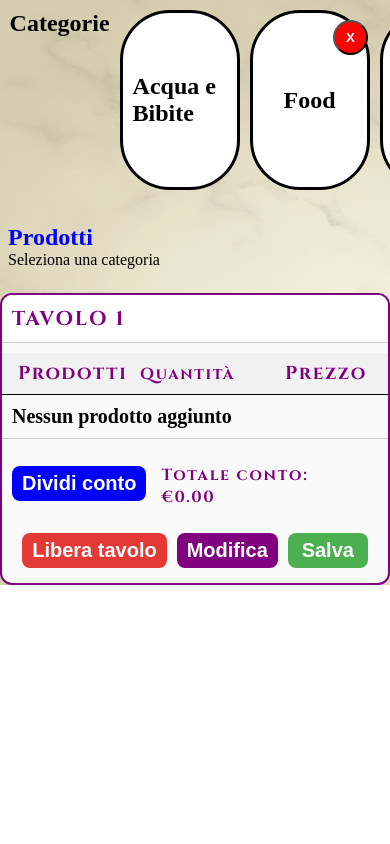
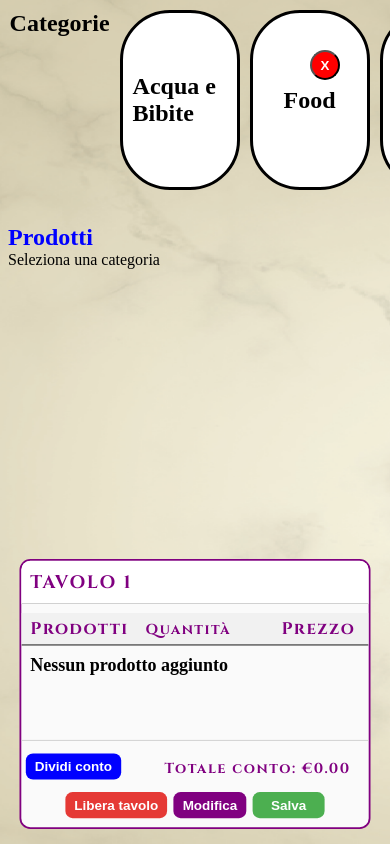
Before and after one commit to AndreaPetri11/GestionaleBar, a React (Vite) app: page /table/1 in a window 390 px wide. Built offline with nearby package versions, Linux system fonts and the light colour scheme.

Commit message:
modifiche css per responsive

```diff
--- a/src/App.css
+++ b/src/App.css
@@ -3,10 +3,11 @@
 
 .mainLayout {
   display: flex;
-  width: 100%;
-  gap: 0px;
+  gap: 10px;
   padding: 20px;
+  align-items: stretch;
 }
+
 header {
   display: inline-block;
 }
@@ -15,23 +16,25 @@ header {
 .containerTables {
   display: grid;
   grid-template-columns: repeat(4, 1fr);
-  gap: 12px;
-  width: 100%;
+  gap: 10px;
+  height: 100%;
 }
 
 /* DESKTOP */
 @media (min-width: 1200px) {
   .containerTables {
     grid-template-columns: repeat(8, 90px);
-    width: 80%;
-    height: 80%;
   }
 }
 
 .tablePreview {
-  width: 100%;
-  max-height: 80vh;
-  overflow-y: auto;
+  flex: 0 0 400px;
+  height: 100%;
+  display: flex;
+  flex-direction: column;
+  /*overflow: hidden; /* NIENTE scrollbar */
+  transform: scale(0.99);
+  transform-origin: top center;
 }
 
 /* Desktop */
--- a/src/components/ProductsSection/ProductsSection.css
+++ b/src/components/ProductsSection/ProductsSection.css
@@ -29,7 +29,6 @@
   justify-content: center;
   transition: all 0.2s ease;
   color: blue;
-  font-weight: bolder;
   background-color: white;
 }
 
--- a/src/components/TableProductsList/TableProductsList.css
+++ b/src/components/TableProductsList/TableProductsList.css
@@ -9,7 +9,7 @@
 .descriptionTable {
   display: flex;
   font-weight: bold;
-  /*padding: 5px 10px;*/
+  padding: 5px 10px;
   background: #f1f1f1;
   position: sticky;
   top: 0;
@@ -70,10 +70,9 @@ h3.col-price {
 
 .tableTotal {
   margin-top: auto;
-  padding: 10px;
+  padding: 5px;
   display: flex;
   flex-direction: column;
-  gap: 10px;
   font-size: x-large;
   color: purple;
   font-family: "Cinzel", serif;
@@ -96,12 +95,12 @@ h3.col-price {
 .tableTotal .bottomRow {
   display: flex;
   justify-content: center;
-  gap: 10px;
+  gap: 7px;
 }
 
 .table-action-btn {
   padding: 6px 10px;
-  font-size: 20px;
+  font-size: 15px;
   width: auto;
   min-width: 80px;
   border-radius: 8px;
@@ -220,4 +219,9 @@ h3.col-price {
     font-size: 1.1rem;
   }
 }
-/**/
+
+.product-notes,
+.table-notes {
+  font-style: italic;
+  font-weight: normal;
+}
--- a/src/components/TableProductsList/TableProductsList.jsx
+++ b/src/components/TableProductsList/TableProductsList.jsx
@@ -90,7 +90,10 @@ export default function TableProductsList({
                   onClick={() => setEditingProduct(item)}
                   style={{ cursor: "pointer" }}
                 >
-                  {item.productName} {item.notes && `(${item.notes})`}
+                  {item.productName}
+                  {item.notes && (
+                    <span className="product-notes"> ({item.notes})</span>
+                  )}
                 </span>
 
                 <span className="col-qty">
--- a/src/index.css
+++ b/src/index.css
@@ -7,12 +7,12 @@
 }
 
 html,
-body {
+body,
+#root {
   margin: 0;
   padding: 0;
   width: 100vw;
-  /*height: 100vh;
-  overflow: hidden;*/
+  height: 100%;
   background-image: url("./assets/wallpaper.png");
   background-size: cover; /* l’immagine copre tutto lo schermo */
   background-position: center; /* centrata */
--- a/src/pages/TablePage/TablePage.css
+++ b/src/pages/TablePage/TablePage.css
@@ -1,17 +1,4 @@
 /*src\pages\TablePage\TablePage.css*/
-
-/*.containerTablePage {
-  display: flex;
-  gap: 1rem;
-  padding: 1rem;
-  height: 100vh;
-  overflow: hidden;
-  position: relative;
-  background-image: url("../../assets/wallpaper.png");
-  background-size: cover;
-  background-position: center;
-  background-repeat: no-repeat;
-}*/
 
 /**/
 .containerTablePage {
@@ -44,16 +31,18 @@
   background: #fafafa;
   font-weight: bolder;
   font-size: 20px;
+  transform: scale(0.9);
+  transform-origin: center center;
 }
 
 .goBack {
   position: absolute;
-  top: 20px;
-  right: 22px;
+  top: 50px;
+  right: 50px;
   z-index: 20;
   padding: 5px;
-  width: 35px;
-  height: 35px;
+  width: 30px;
+  height: 30px;
   background-color: red;
   color: white;
   border-radius: 50%;
@@ -198,4 +187,3 @@ h1.selectedTable {
     white-space: wrap;
   }
 }
-/**/
```
